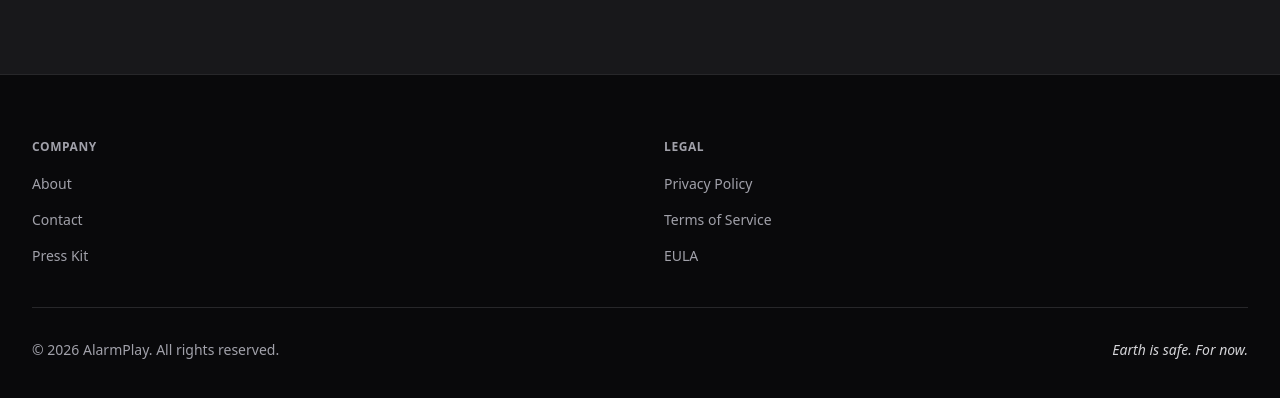
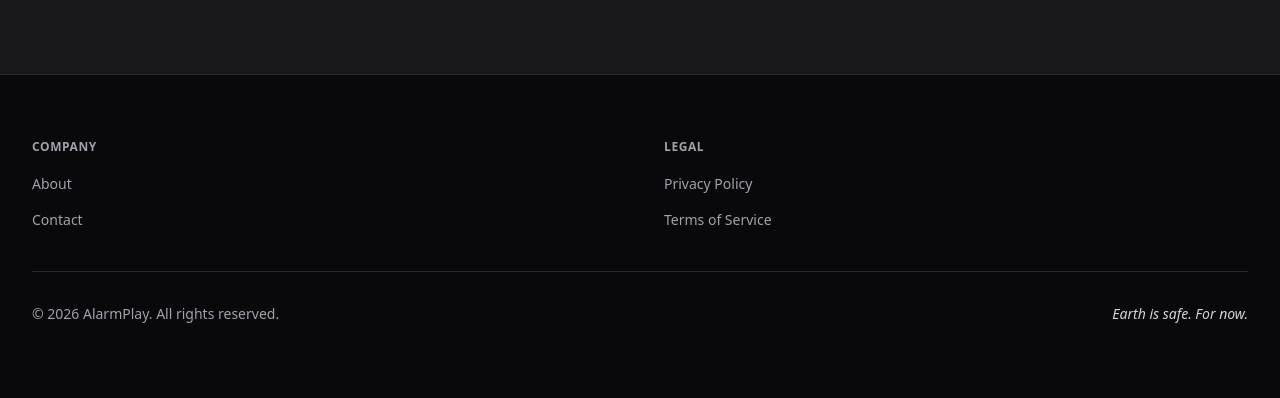
Before and after one commit to AIJToday/AlarmPlay-Website, a website: page index.html in a window 1280 px wide. Shown: the part 2980-3378 px from the top of the page. Drawn offline with nearby package versions, Linux system fonts and the light colour scheme.

Commit message:
Remove Press Kit and EULA links from footer

```diff
--- a/index.html
+++ b/index.html
@@ -357,7 +357,6 @@
                     <ul class="space-y-3">
                         <li><a href="index.html" class="text-sm text-zinc-400 hover:text-emerald-400 transition-colors">About</a></li>
                         <li><a href="support.html" class="text-sm text-zinc-400 hover:text-emerald-400 transition-colors">Contact</a></li>
-                        <li><a href="index.html" class="text-sm text-zinc-400 hover:text-emerald-400 transition-colors">Press Kit</a></li>
                     </ul>
                 </div>
                 <!-- Legal column -->
@@ -366,7 +365,6 @@
                     <ul class="space-y-3">
                         <li><a href="privacy.html" class="text-sm text-zinc-400 hover:text-emerald-400 transition-colors">Privacy Policy</a></li>
                         <li><a href="terms.html" class="text-sm text-zinc-400 hover:text-emerald-400 transition-colors">Terms of Service</a></li>
-                        <li><a href="terms.html" class="text-sm text-zinc-400 hover:text-emerald-400 transition-colors">EULA</a></li>
                     </ul>
                 </div>
             </div>
```
Also changed, not shown: privacy.html (+0 -2 lines), support.html (+0 -2 lines), terms.html (+0 -2 lines).
